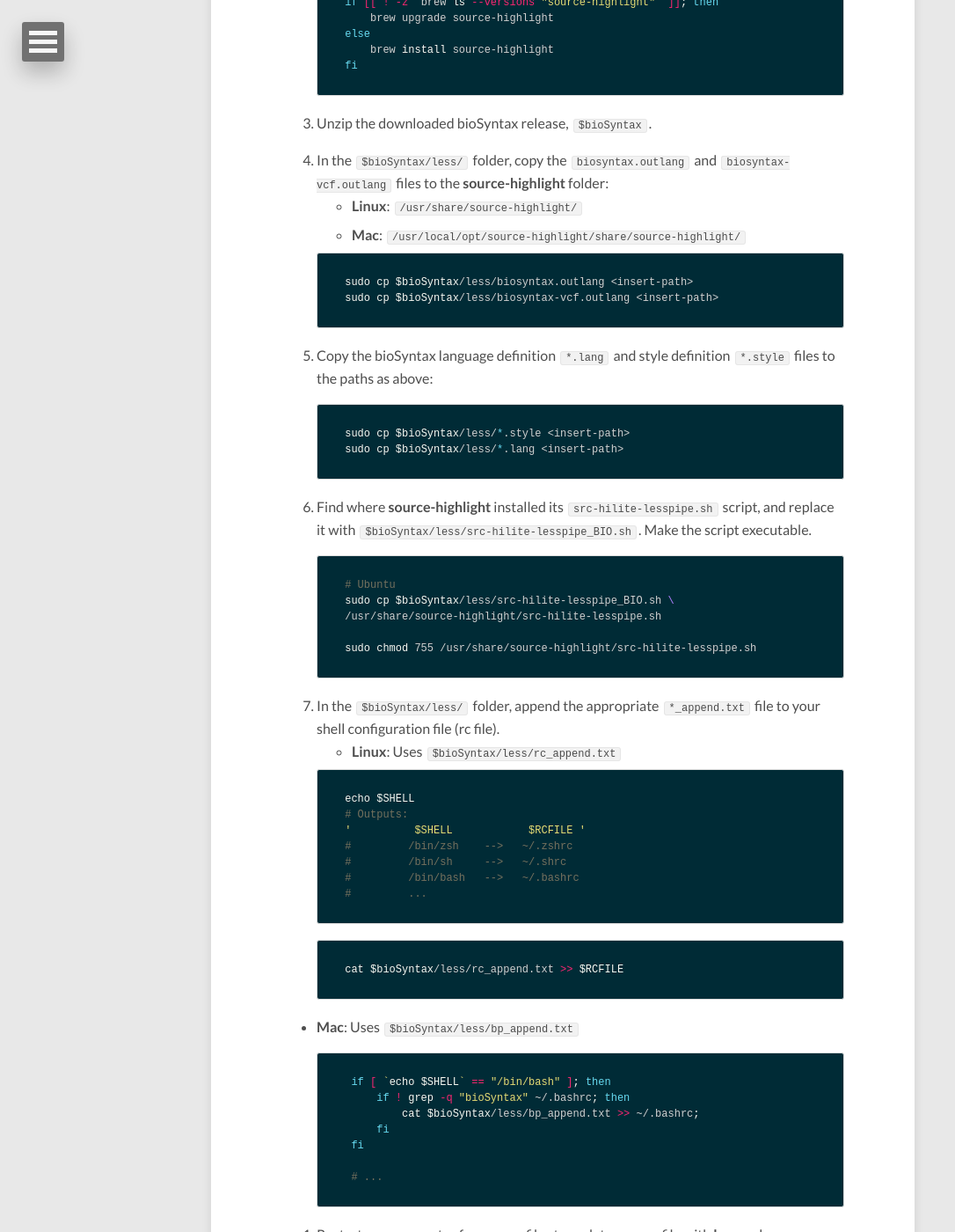
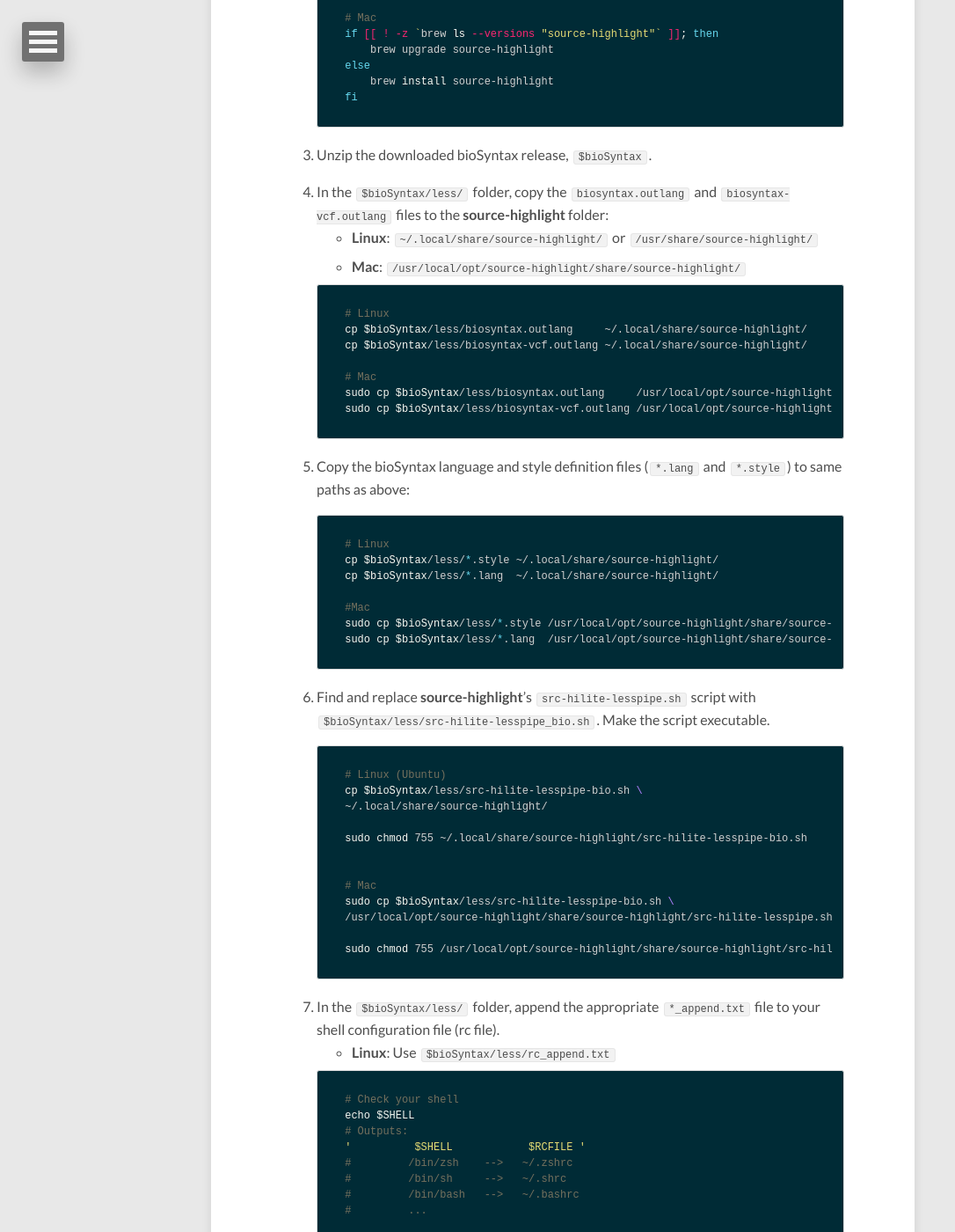
Before and after one commit to bioSyntax/bioSyntax-site, a Jekyll site: the page built from install.md, in a window 1280 px wide and 1400 px high, scrolled down 4702 px. Shown: the whole window at 88% size, without its empty margins (0-1086 px from the left). Built offline with Jekyll 4.4.1, drawn with Linux system fonts in a browser that asks for light colours; nearby versions of some CDN libraries; some of the changed text lies outside the part shown.

Commit message:
Updated linux-less intaller instructions for v0.1.4

````diff
--- a/install.md
+++ b/install.md
@@ -166,6 +166,7 @@ git clone https://github.com/bioSyntax/bioSyntax-vim.git
 - **Mac**: (Installing **source-highlight** is easiest via homebrew. The following updates brew if it is installed; installs it otherwise.)
 
 	```
+	# Mac
 	which -s brew
 	if [[ $? != 0 ]] ; then
 		ruby -e "$(curl -fsSL https://raw.githubusercontent.com/Homebrew/install/master/install)"
@@ -180,6 +181,7 @@ git clone https://github.com/bioSyntax/bioSyntax-vim.git
 - **Mac**: (install/update via brew)
 
 	```
+	# Mac
 	if [[ ! -z `brew ls --versions "source-highlight"` ]]; then
 		brew upgrade source-highlight
 	else
@@ -191,38 +193,56 @@ git clone https://github.com/bioSyntax/bioSyntax-vim.git
 2. Unzip the downloaded bioSyntax release, `$bioSyntax`.
 
 3. In the `$bioSyntax/less/` folder, copy the `biosyntax.outlang` and `biosyntax-vcf.outlang` files to the **source-highlight** folder:
-- **Linux**: `/usr/share/source-highlight/`
+- **Linux**: `~/.local/share/source-highlight/` or `/usr/share/source-highlight/`
 - **Mac**: `/usr/local/opt/source-highlight/share/source-highlight/`
 
 	```
-	sudo cp $bioSyntax/less/biosyntax.outlang <insert-path>
-	sudo cp $bioSyntax/less/biosyntax-vcf.outlang <insert-path>
+	# Linux
+	cp $bioSyntax/less/biosyntax.outlang     ~/.local/share/source-highlight/
+	cp $bioSyntax/less/biosyntax-vcf.outlang ~/.local/share/source-highlight/
+
+	# Mac
+	sudo cp $bioSyntax/less/biosyntax.outlang     /usr/local/opt/source-highlight/share/source-highlight/
+	sudo cp $bioSyntax/less/biosyntax-vcf.outlang /usr/local/opt/source-highlight/share/source-highlight/
 	```
 	{: .language-bash}
 
-4. Copy the bioSyntax language definition `*.lang` and style definition `*.style` files to the paths as above:
+4. Copy the bioSyntax language and style definition files (`*.lang` and `*.style`) to same paths as above:
 
 	```
-	sudo cp $bioSyntax/less/*.style <insert-path>
-	sudo cp $bioSyntax/less/*.lang <insert-path>
+	# Linux
+	cp $bioSyntax/less/*.style ~/.local/share/source-highlight/
+	cp $bioSyntax/less/*.lang  ~/.local/share/source-highlight/
+
+	#Mac
+	sudo cp $bioSyntax/less/*.style /usr/local/opt/source-highlight/share/source-highlight/
+	sudo cp $bioSyntax/less/*.lang  /usr/local/opt/source-highlight/share/source-highlight/
 	```
 	{: .language-bash}
 
-5. Find where **source-highlight** installed its `src-hilite-lesspipe.sh` script, and replace it with `$bioSyntax/less/src-hilite-lesspipe_BIO.sh`. Make the script executable.
+5. Find and replace **source-highlight**'s `src-hilite-lesspipe.sh` script with `$bioSyntax/less/src-hilite-lesspipe_bio.sh`. Make the script executable.
 
 	```
-	# Ubuntu
-	sudo cp $bioSyntax/less/src-hilite-lesspipe_BIO.sh \
-	/usr/share/source-highlight/src-hilite-lesspipe.sh
+	# Linux (Ubuntu)
+	cp $bioSyntax/less/src-hilite-lesspipe-bio.sh \
+	~/.local/share/source-highlight/
 
-	sudo chmod 755 /usr/share/source-highlight/src-hilite-lesspipe.sh
+	sudo chmod 755 ~/.local/share/source-highlight/src-hilite-lesspipe-bio.sh
+
+
+	# Mac
+	sudo cp $bioSyntax/less/src-hilite-lesspipe-bio.sh \
+	/usr/local/opt/source-highlight/share/source-highlight/src-hilite-lesspipe.sh
+
+	sudo chmod 755 /usr/local/opt/source-highlight/share/source-highlight/src-hilite-lesspipe.sh
 	```
 	{: .language-bash}
 
 6. In the `$bioSyntax/less/` folder, append the appropriate `*_append.txt` file to your shell configuration file (rc file).
-- **Linux**: Uses `$bioSyntax/less/rc_append.txt`
+- **Linux**: Use `$bioSyntax/less/rc_append.txt`
 
 	```
+	# Check your shell
 	echo $SHELL
 	# Outputs:
 	'          $SHELL            $RCFILE '
@@ -234,7 +254,7 @@ git clone https://github.com/bioSyntax/bioSyntax-vim.git
 	{: .language-bash}
 
 	```
-	cat $bioSyntax/less/rc_append.txt >> $RCFILE
+	cat $bioSyntax/less/rc_append.txt >> ~/.zshrc
 	```
 	{: .language-bash}
 
@@ -246,12 +266,10 @@ git clone https://github.com/bioSyntax/bioSyntax-vim.git
 			cat $bioSyntax/less/bp_append.txt >> ~/.bashrc;
 		fi
 	fi
-
-	# ...
 	```
 	{: .language-bash}
 
 8. Restart your computer for your rc files to update, open a file with **less** and you now have pretty formats!
 
 
-#### [Uninstalling bioSyntax](uninstall)
+#### [Uninstalling bioSyntax :'(](uninstall)
````
